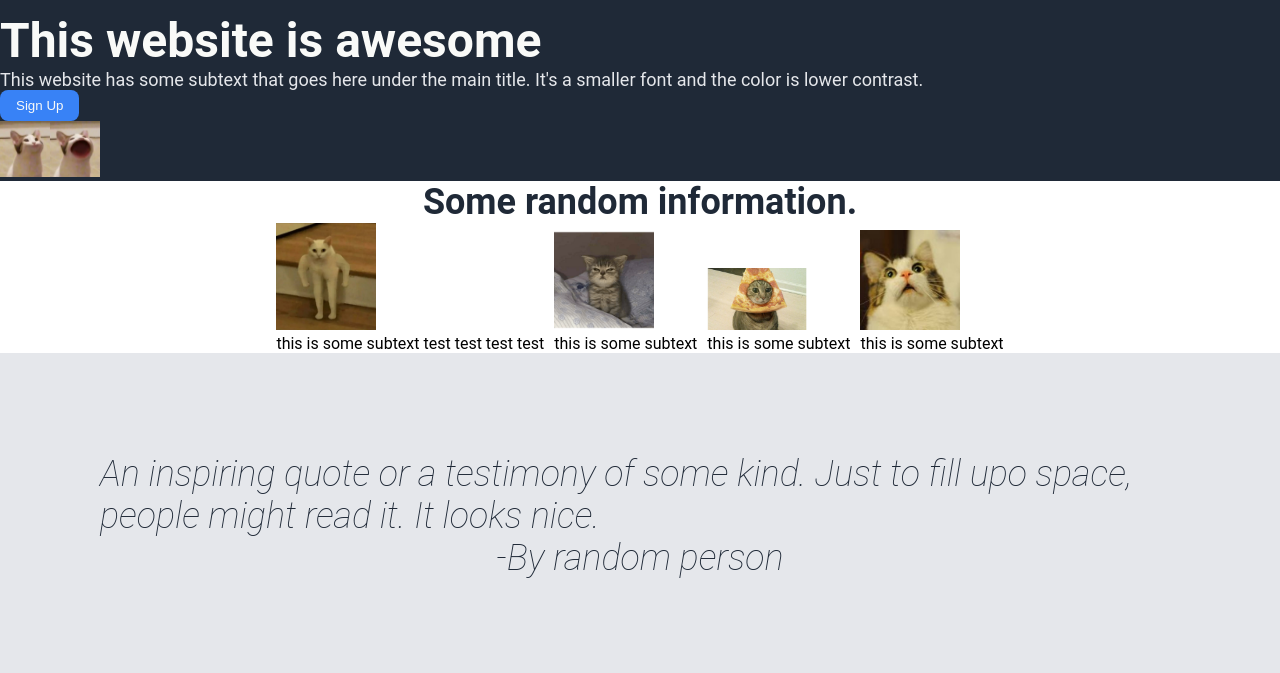
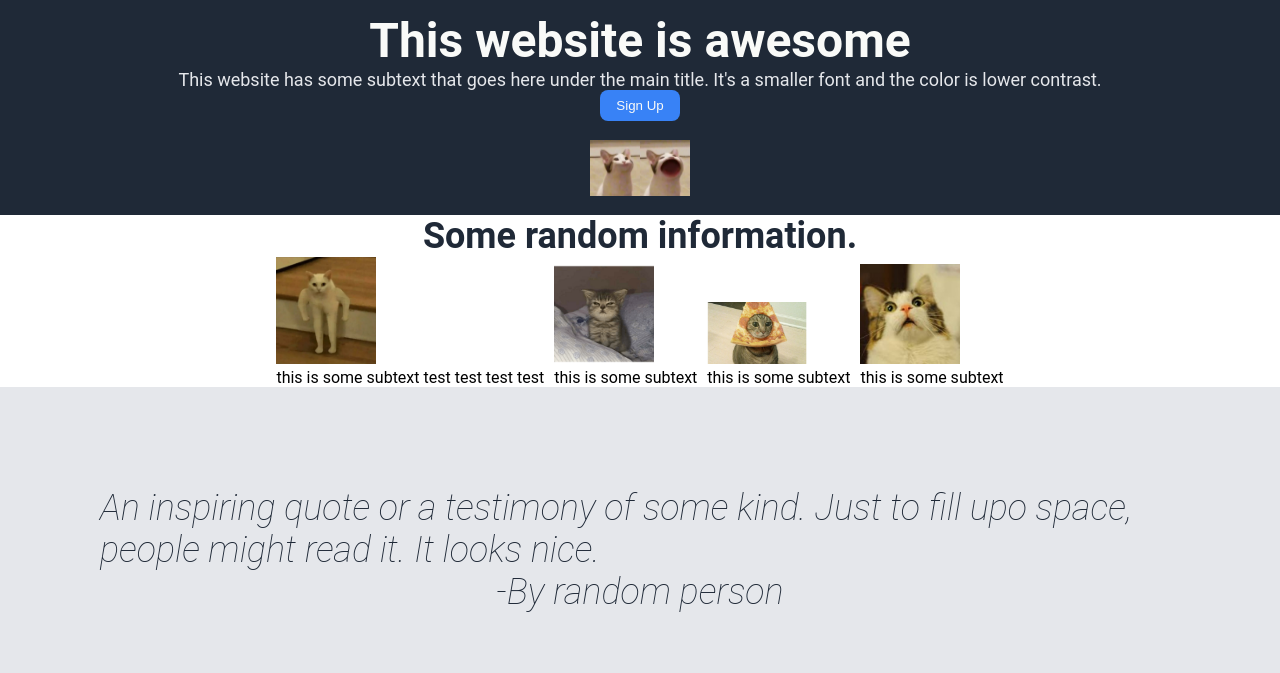
Before and after one commit to ashrafazmy/landing-page-project, a plain HTML site: page index.html in a window 1280 px wide. Shown: the part 127-800 px from the top of the page. Drawn offline with Linux system fonts and the light colour scheme.

Commit message:
centered the hero section

```diff
--- a/style.css
+++ b/style.css
@@ -27,12 +27,18 @@ body {
     display:flex;
     flex-direction: column;
     flex: 1;
-    justify-content: space space-around;
+    justify-content: center;
+    align-items: center;
+    text-align: center;
 }
 
 .hero-image{
     width:200px;
-
+    display:flex;
+    flex-direction: column;
+    flex: 1;
+    justify-content: center;
+    align-items: center;
 }
 
 .content {
```
Also changed, not shown: index.html (+3 -0 lines).
